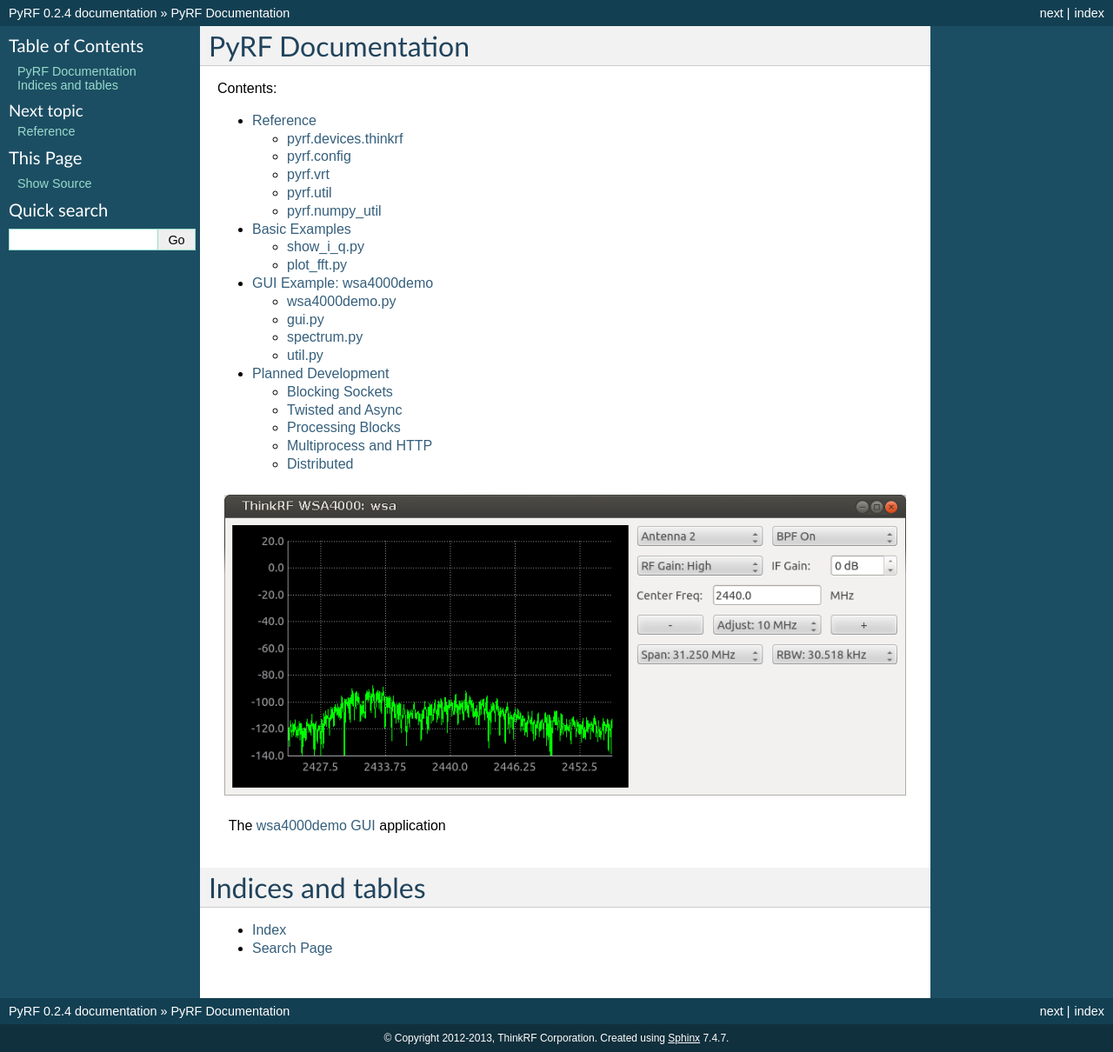
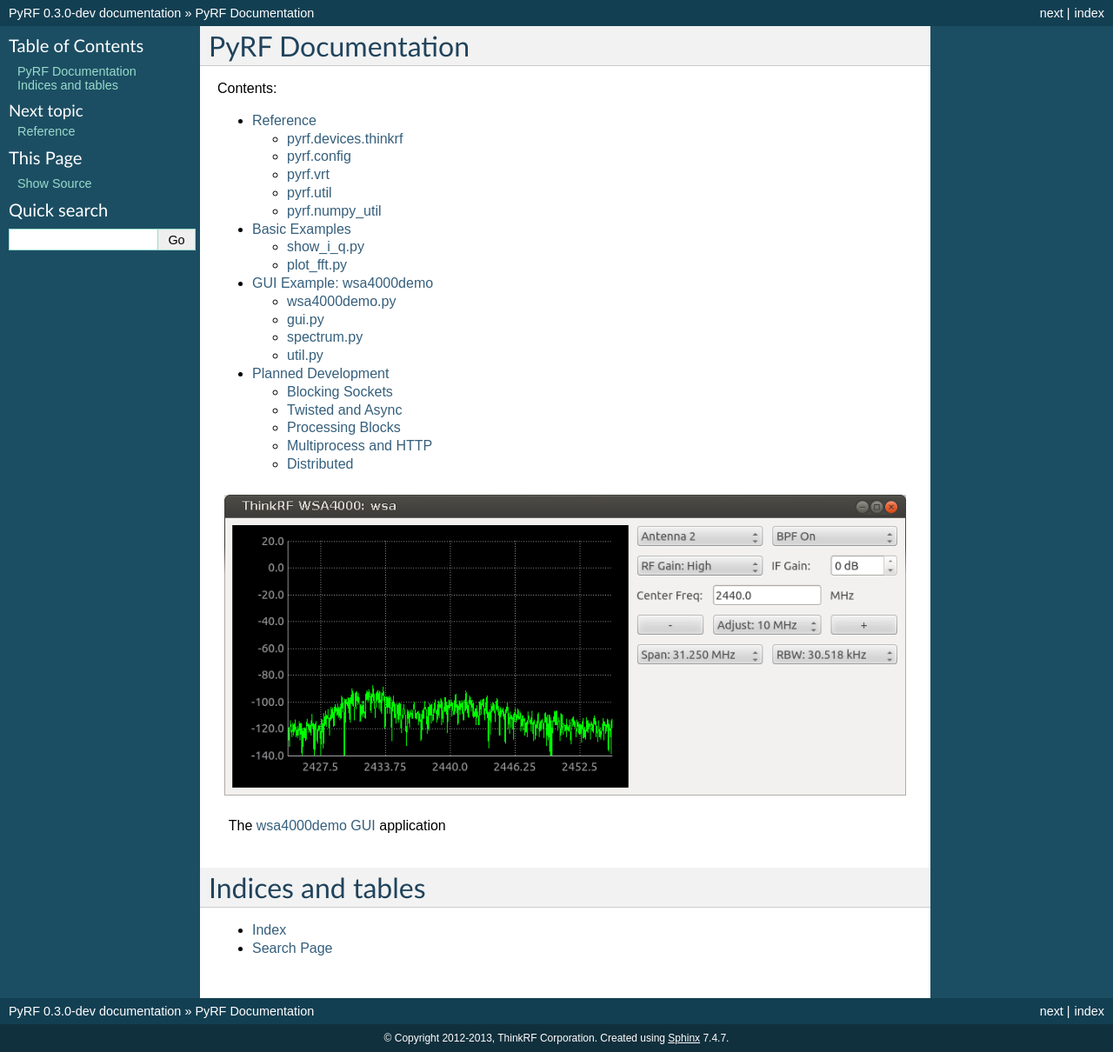
Before and after one commit to pyrf/pyrf, a Sphinx documentation site: the page built from docs/index.rst, in a window 1280 px wide. Shown: the whole page at 87% size. Built offline with Sphinx 7.4.7, drawn with Linux system fonts in a browser that asks for light colours.

Commit message:
resume 0.3.0 development

```diff
--- a/docs/conf.py
+++ b/docs/conf.py
@@ -48,9 +48,9 @@ copyright = u'2012-2013, ThinkRF Corporation'
 # built documents.
 #
 # The short X.Y version.
-version = '0.2.4'
+version = '0.3.0'
 # The full version, including alpha/beta/rc tags.
-release = version # + '-dev'
+release = version + '-dev'
 
 # The language for content autogenerated by Sphinx. Refer to documentation
 # for a list of supported languages.
--- a/setup.py
+++ b/setup.py
@@ -9,7 +9,7 @@ except ImportError:
 
 setup(
     name='pyrf',
-    version='0.2.4',
+    version='0.3.0-dev',
     author='ThinkRF Corporation',
     author_email='support@thinkrf.com',
     packages=['pyrf', 'pyrf.devices'],
```
